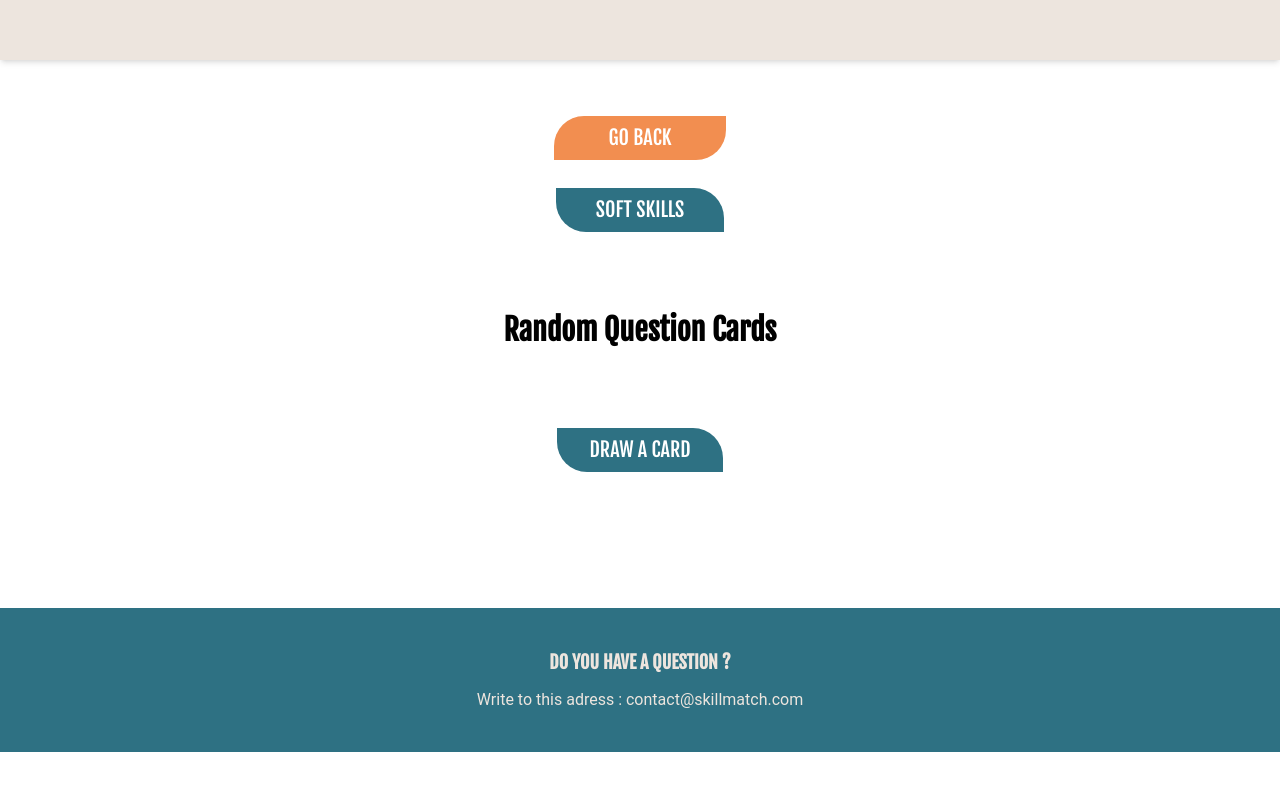
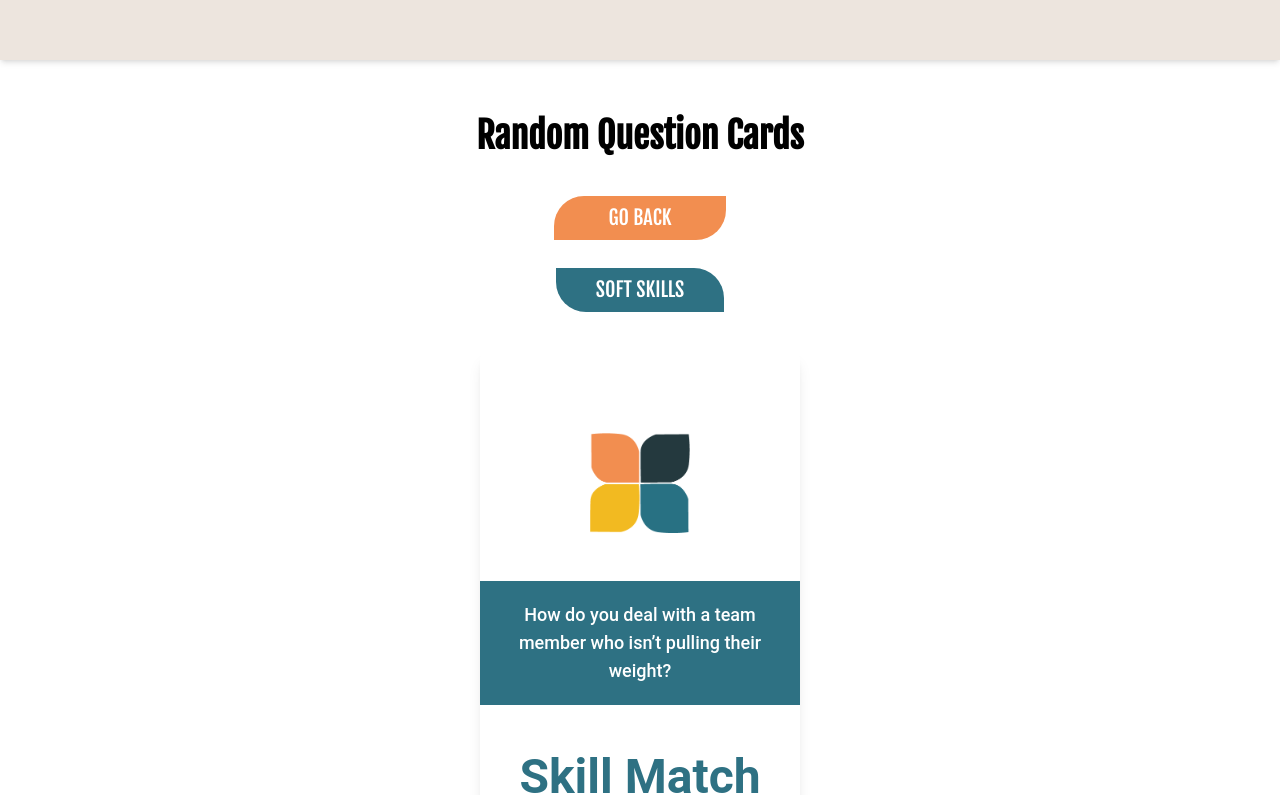
Before and after one commit to Val-s18/Skill-Match, a Next.js app: page /quiz in a window 1280 px wide. Shown: the part 164-959 px from the top of the page. Before the commit the page ends 916 px from the top, so only its background shows below. Built offline with nearby package versions, Linux system fonts and the light colour scheme.

Commit message:
spacing with web app and animation and font size

```diff
--- a/app/globals.css
+++ b/app/globals.css
@@ -26,6 +26,7 @@ body {
 
 p {
   font-family: "Roboto", sans-serif;
+  font-size: 14px;
 }
 
 /* @media (prefers-color-scheme: dark) {
--- a/app/layout.js
+++ b/app/layout.js
@@ -16,7 +16,7 @@ export default function RootLayout({ children }) {
       <body>
         <Header />
         {children}
-        <div className="flex flex-col items-center justify-center pt-10 pb-10 text-beige bg-bleu mt-10 gap-3">
+        <div className="flex flex-col items-center justify-center pt-10 pb-10 text-beige bg-bleu gap-3">
           <h2 className="text-lg font-bold">DO YOU HAVE A QUESTION ?</h2>
           <p> Write to this adress : contact@skillmatch.com</p>
         </div>
--- a/app/page.js
+++ b/app/page.js
@@ -21,7 +21,7 @@ export default function Home(text) {
         </div>
 
         {/* Boutons */}
-        <div className="flex flex-col items-center justify-center gap-7 mt-20">
+        <div className="flex flex-col items-center justify-center gap-7 mt-10">
           <Link rel="stylesheet" href="/quiz">
             <button className="bg-orange text-white flex items-center px-[68px] py-2 text-xl transition rounded-tl-[30px] rounded-br-[30px]">
               QUIZ
@@ -31,7 +31,7 @@ export default function Home(text) {
         </div>
 
         {/* Section manifeste */}
-        <div className="flex flex-col items-center justify-center gap-10 mt-20">
+        <div className="flex flex-col items-center justify-center gap-10 mt-10">
           <p className="w-80 text-center text-base">
             Skill Match teaches you what soft skills are by defining them, as
             well as how and why to use them.
@@ -58,19 +58,21 @@ export default function Home(text) {
 
         <div className="flex items-center justify-center pt-20 pb-20 bg-beige ">
           <div className="flex flex-col items-center justify-center gap-8 ">
-            <p className="text-center w-[365px] text-base  ">
+            <p className="text-center w-[300px] text-base  ">
               The Quiz mode enables you to challenge yourself and learn about
               soft skills with question cards.
             </p>
-            <ButtonQuizz text="Quiz" href="/quiz" />
+            <button className="bg-orange text-white flex items-center px-[68px] py-2 text-xl transition rounded-tl-[30px] rounded-br-[30px]">
+              QUIZ
+            </button>
           </div>
         </div>
 
         <div className="flex flex-col items-center justify-center gap-5  pt-20 pb-20  ">
-          <p className="text-center  w-[365px]  ">
+          <p className="text-center  w-[300px]  ">
             Discover soft skills and their definitions.
           </p>
-          <Button text="Soft skills" href="/skill" />
+          <Button text="SOFT SKILLS" href="/skill" />
         </div>
       </main>
     </div>
--- a/app/quiz/page.jsx
+++ b/app/quiz/page.jsx
@@ -1,5 +1,5 @@
 "use client";
-import { useState } from "react";
+import { useState, useEffect } from "react";
 import Button from "../components/button";
 import Image from "next/image";
 import ButtonQuizz from "../components/buttonquiz";
@@ -192,34 +192,45 @@ const Question = () => {
     },
   ];
 
-  const [currentCard, setCurrentCard] = useState(null);
-  const [isHovered, setIsHovered] = useState(false);
+  const [currentCard, setCurrentCard] = useState({
+    question: "Loading the question...",
+    title: "Please wait",
+    definition: "The question is loading.",
+  });
+
   const [showAnswer, setShowAnswer] = useState(false);
 
+  const [fade, setFade] = useState(false);
+
   const drawRandomCard = () => {
-    const randomIndex = Math.floor(Math.random() * cards.length);
-    setCurrentCard(cards[randomIndex]);
-    setShowAnswer(false);
+    setFade(true);
+    setTimeout(() => {
+      const randomIndex = Math.floor(Math.random() * cards.length);
+      setCurrentCard(cards[randomIndex]);
+      setShowAnswer(false);
+      setFade(false);
+    }, 800);
   };
 
+  useEffect(() => {
+    drawRandomCard();
+  }, []);
+
   return (
-    <div className="flex flex-col items-center justify-center p-4 mt-10">
-      <div className="flex flex-col items-center justify-center gap-7 ">
+    <div className="flex flex-col items-center justify-center p-4 ">
+      <h1 className="text-4xl font-bold mb-10 mt-10 text-center">
+        Random Question Cards
+      </h1>
+      <div className="flex flex-col items-center justify-center gap-7 mb-10 ">
         <ButtonQuizz text="GO BACK" href="/" />
         <Button text="SOFT SKILLS" href="/skill" />
       </div>
 
-      <h1 className="text-3xl font-bold mb-20 mt-20">Random Question Cards</h1>
-      <button
-        onClick={drawRandomCard}
-        className="bg-bleu text-white flex items-center px-8 py-2 text-xl transition rounded-bl-[30px] rounded-tr-[30px] mb-20"
-      >
-        DRAW A CARD
-      </button>
-
       {currentCard && (
         <div
-          className="relative w-80 h-[550px] bg-white shadow-lg rounded-lg group gap-10 "
+          className={`relative w-80 h-[550px] bg-white shadow-lg rounded-lg group gap-10 transition-opacity ease-in-out duration-1000 ${
+            fade ? "opacity-0" : "opacity-100"
+          }`}
           onClick={() => setShowAnswer(!showAnswer)}
         >
           {/* Face avant : Question */}
@@ -258,6 +269,12 @@ const Question = () => {
           </div>
         </div>
       )}
+      <button
+        onClick={drawRandomCard}
+        className="bg-orange text-white flex items-center px-8 py-2 text-xl transition rounded-tl-[30px] rounded-br-[30px] mt-16 mb-16"
+      >
+        DRAW A CARD
+      </button>
     </div>
   );
 };
--- a/app/skill/page.jsx
+++ b/app/skill/page.jsx
@@ -84,6 +84,9 @@ function QuizPage() {
 
   return (
     <>
+      <div className="text-4xl flex text-center justify-center mt-20 font-semibold">
+        <h1> Discover SOFT SKILLS </h1>
+      </div>
       <div className="flex flex-col items-center justify-center gap-7 mt-16">
         <ButtonQuizz text="GO BACK" href="/" />
         <Link rel="stylesheet" href="/quiz">
@@ -91,10 +94,6 @@ function QuizPage() {
             QUIZ
           </button>
         </Link>
-      </div>
-
-      <div className="text-4xl flex text-center justify-center mt-20 font-semibold">
-        <p> Discover SOFT SKILLS </p>
       </div>
 
       <div className="flex items-center justify-center gap-10 mt-20 mb-10">
@@ -114,7 +113,9 @@ function QuizPage() {
               >
                 {skill.title}
               </h2>
-              <p className="text-gray-700 mt-2 w-[300px]">{skill.text}</p>
+              <p className="text-gray-700 text-base mt-2 w-[300px]">
+                {skill.text}
+              </p>
             </li>
           ))}
         </ul>
```
